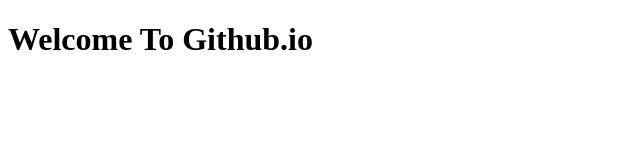
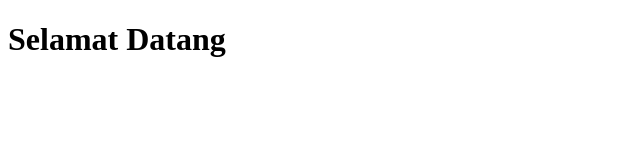
Before and after one commit to IgridAdelin/IgridAdelin.github.io-, a plain HTML site: page index.html in a window 1280 px wide. Shown: the whole page, without its empty margins (0-640 px from the left). Drawn offline with Linux system fonts and the light colour scheme.

Commit message:
Update index.html

```diff
--- a/index.html
+++ b/index.html
@@ -1,6 +1,12 @@
 <!DOCTYPE html>
+<html lang="en">
+  <head>
+    <meta charset="UTF-8">
+    <meta name="viewport" content="width=device-width, initial-scale=1.0">
+    <title>Igrid Adelin Website</title>
+  </head>
 <html>
 <body>
-  <h1>Welcome To Github.io</h1>
+  <h1>Selamat Datang</h1>
 </body>
 </html>
```
